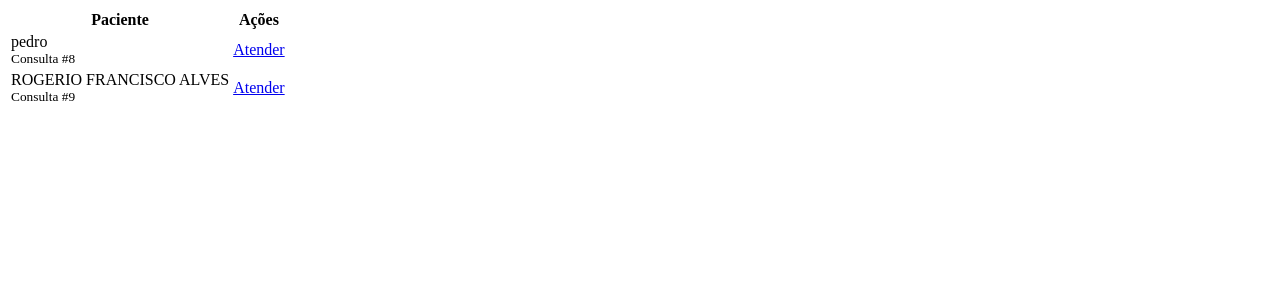
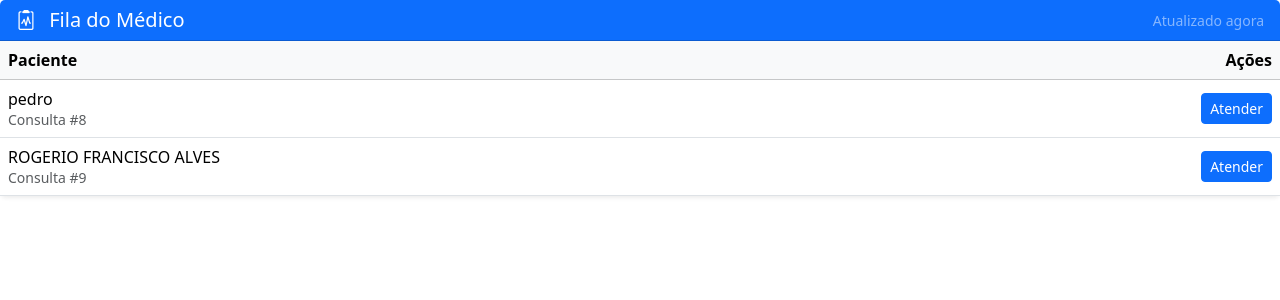
Before and after one commit to rfalves-wq/Clinica, a Django app: page /consulta/fila-medico/ in a window 1280 px wide. Shown: the top 300 px of the page. Run offline with Django 5.2, Linux system fonts and the light colour scheme; data comes from the database, SQL or seed files in the repository; both versions use the stored data as it was after the commit; some libraries are stand-ins or nearby versions.

Commit message:
atualização automatica na fila de medico

```diff
--- a/consulta/templates/consulta/fila_medico.html
+++ b/consulta/templates/consulta/fila_medico.html
@@ -1,23 +1,74 @@
-<table class="table">
-    <thead>
+<!-- Bootstrap CSS (UMA VEZ no template/base.html) -->
+<link href="https://cdn.jsdelivr.net/npm/bootstrap@5.3.2/dist/css/bootstrap.min.css" rel="stylesheet">
+<link href="https://cdn.jsdelivr.net/npm/bootstrap-icons@1.11.1/font/bootstrap-icons.css" rel="stylesheet">
+
+<div class="card shadow-sm border-0">
+    <!-- Cabeçalho -->
+    <div class="card-header bg-primary text-white d-flex justify-content-between align-items-center">
+        <h5 class="mb-0">
+            <i class="bi bi-clipboard2-pulse me-2"></i>
+            Fila do Médico
+        </h5>
+
+        <small id="status-atualizacao" class="text-white-50">
+            Atualizado agora
+        </small>
+    </div>
+
+    <!-- Corpo -->
+    <div class="card-body p-0">
+
+        <!-- Spinner -->
+        <div id="loading" class="text-center py-2 text-muted d-none">
+            <div class="spinner-border spinner-border-sm me-2"></div>
+            Atualizando fila…
+        </div>
+
+        <!-- Tabela -->
+        <div class="table-responsive">
+            <table class="table table-hover mb-0 align-middle">
+                <thead class="table-light">
                     <tr>
                         <th>Paciente</th>
                         <th class="text-end">Ações</th>
                     </tr>
                 </thead>
 
+                <!-- 🔥 ATUALIZA SOMENTE O TBODY -->
                 <tbody id="fila-medico-body">
                     {% include 'consulta/fila_medico_partial.html' %}
                 </tbody>
             </table>
+        </div>
+    </div>
+</div>
+
+<!-- Bootstrap JS -->
+<script src="https://cdn.jsdelivr.net/npm/bootstrap@5.3.2/dist/js/bootstrap.bundle.min.js"></script>
+
 <script>
+let conteudoAnterior = "";
+
 function atualizarFila() {
+    const loading = document.getElementById("loading");
+    loading.classList.remove("d-none");
+
     fetch("{% url 'fila_medico_partial' %}")
         .then(response => response.text())
         .then(html => {
+            if (html !== conteudoAnterior) {
                 document.getElementById("fila-medico-body").innerHTML = html;
+                conteudoAnterior = html;
+
+                document.getElementById("status-atualizacao").innerText =
+                    "Atualizado às " + new Date().toLocaleTimeString();
+            }
+        })
+        .finally(() => {
+            loading.classList.add("d-none");
         });
 }
 
-setInterval(atualizarFila, 5000); // a cada 5 segundos
+// Atualiza a cada 5 segundos
+setInterval(atualizarFila, 5000);
 </script>
```
Also changed, not shown: db.sqlite3. Lines whose indentation alone changed are shown as unchanged.
